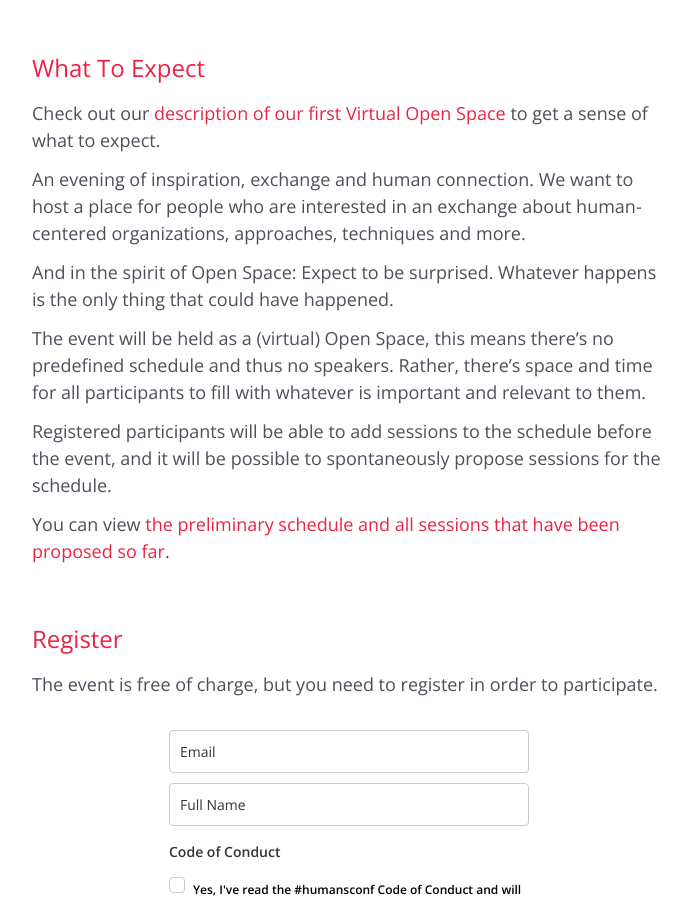
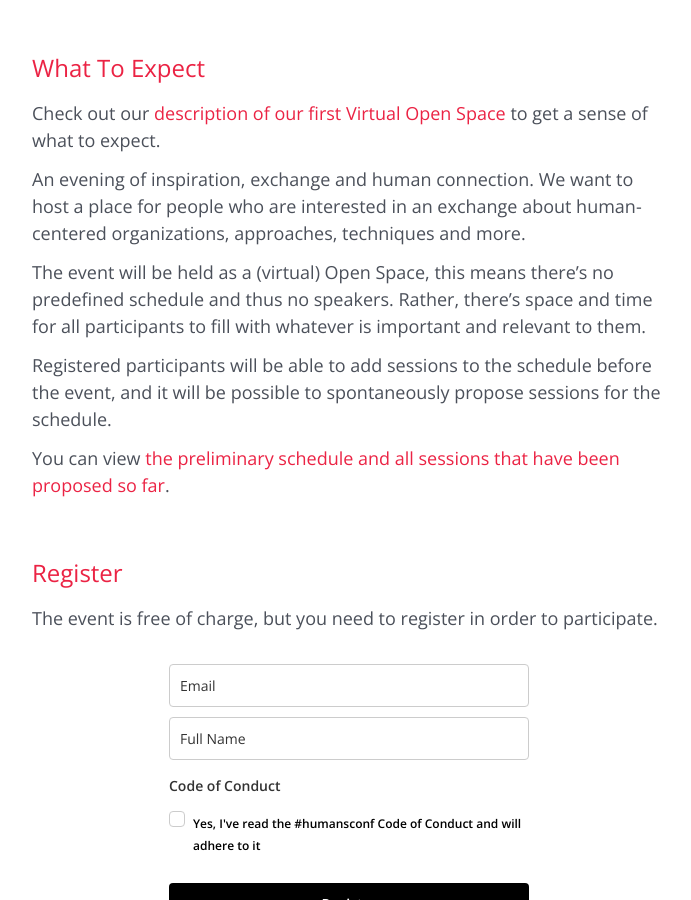
Before and after one commit to humansconf/humansconf.org, a Jekyll site: the page built from _events/2020-07-virtual-open-space.md, in a window 1280 px wide and 900 px high, scrolled down 1152 px. Shown: the whole window, without its empty margins (291-982 px from the left). Built offline with Jekyll 4.4.1, drawn with Linux system fonts in a browser that asks for light colours.

Commit message:
retrigger deploy

```diff
--- a/_events/2020-07-virtual-open-space.md
+++ b/_events/2020-07-virtual-open-space.md
@@ -32,8 +32,6 @@ Check out our [description of our first Virtual Open Space](/events/2020-06-02-v
 
 An evening of inspiration, exchange and human connection. We want to host a place for people who are interested in an exchange about human-centered organizations, approaches, techniques and more.
 
-And in the spirit of Open Space: Expect to be surprised. Whatever happens is the only thing that could have happened.
-
 The event  will be held as a (virtual) Open Space, this means there’s no predefined schedule and thus no speakers. Rather, there’s space and time for all participants to fill with whatever is important and relevant to them.
 
 Registered participants will be able to add sessions to the schedule before the event, and it will be possible to spontaneously propose sessions for the schedule.
```
